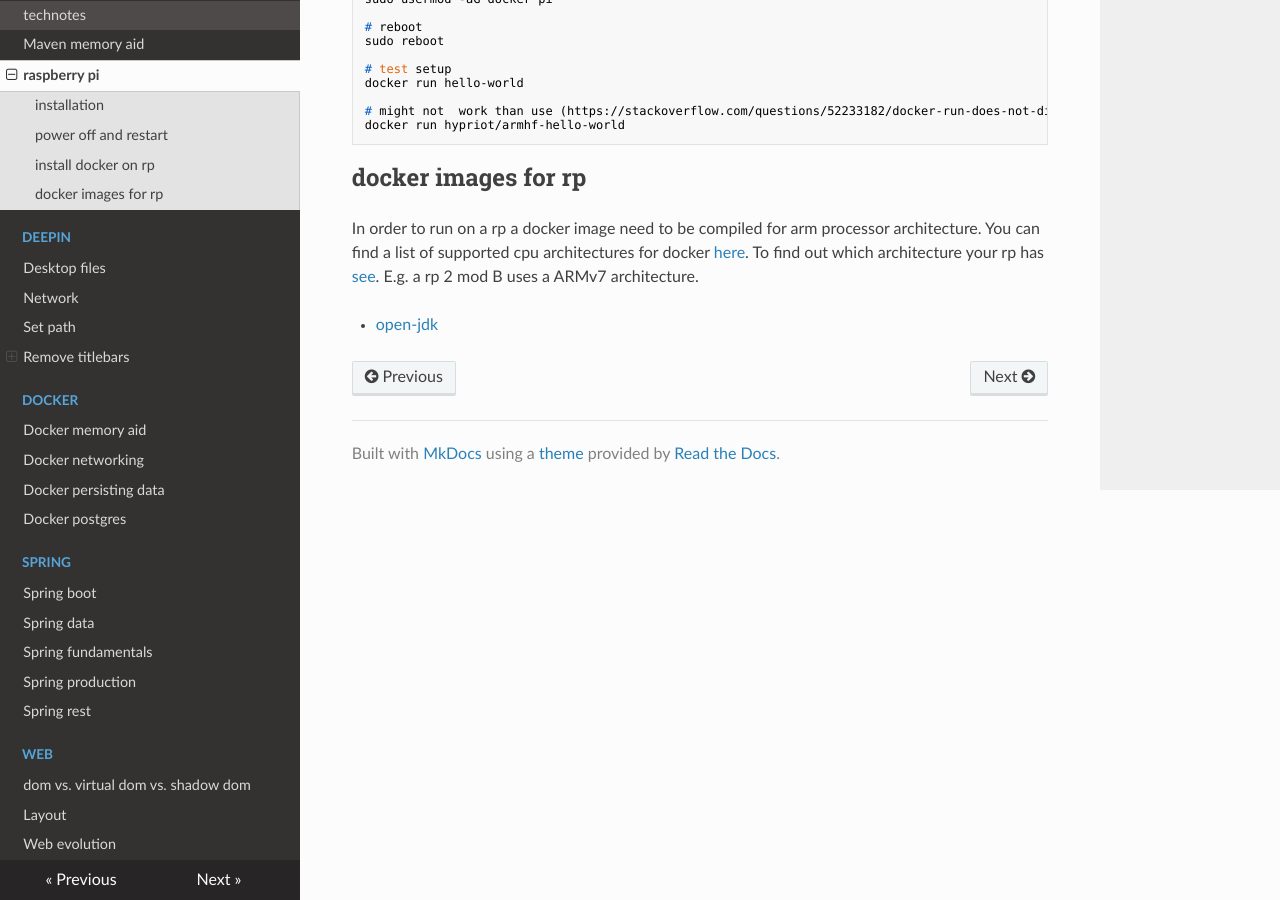
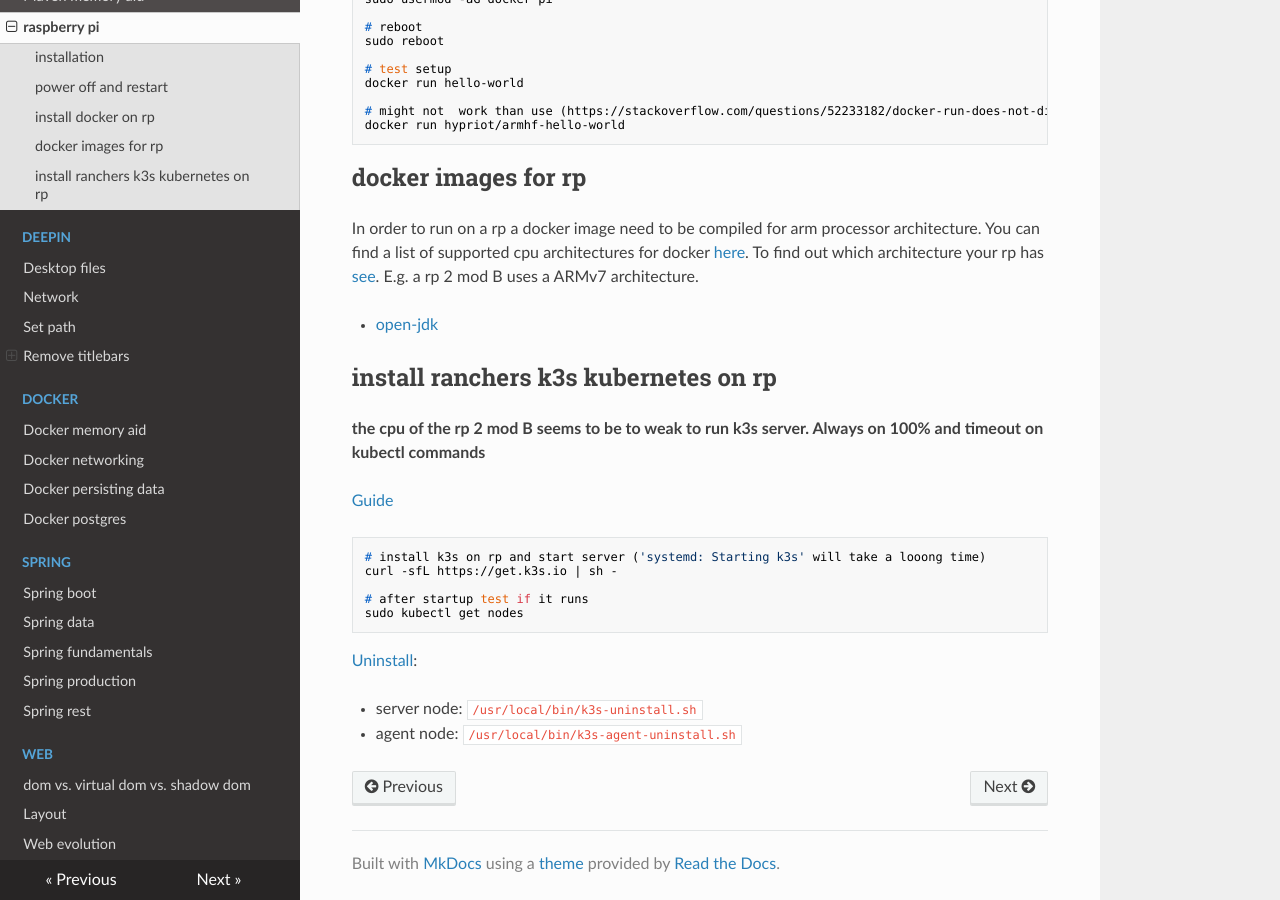
Before and after one commit to organicaudio/useful-code-snippets2, an MkDocs documentation site: the page built from docs/raspberry.md, in a window 1280 px wide and 900 px high, scrolled down 784 px. Built offline with MkDocs 1.6.1, drawn with Linux system fonts in a browser that asks for light colours; nearby versions of some CDN libraries.

Commit message:
k3s on rp

````diff
--- a/docs/raspberry.md
+++ b/docs/raspberry.md
@@ -50,3 +50,22 @@ docker run hypriot/armhf-hello-world
 In order to run on a rp a docker image need to be compiled for arm processor architecture. You can find a list of supported cpu architectures for docker [here](https://github.com/docker-library/official-images#architectures-other-than-amd64). To find out which architecture your rp has [see](https://de.wikipedia.org/wiki/Raspberry_Pi#Hardware). E.g. a rp 2 mod B uses a ARMv7 architecture.
 
 - [open-jdk](https://hub.docker.com/r/balenalib/raspberry-pi-openjdk)
+
+## install ranchers k3s kubernetes on rp
+
+**the cpu of the rp 2 mod B seems to be to weak to run k3s server. Always on 100% and timeout on kubectl commands**
+
+[Guide](https://opensource.com/article/20/3/kubernetes-raspberry-pi-k3s)
+
+```shell
+# install k3s on rp and start server ('systemd: Starting k3s' will take a looong time)
+curl -sfL https://get.k3s.io | sh -
+
+# after startup test if it runs
+sudo kubectl get nodes
+```
+
+[Uninstall](https://rancher.com/docs/k3s/latest/en/installation/uninstall/):
+
+- server node: `/usr/local/bin/k3s-uninstall.sh`
+- agent node: `/usr/local/bin/k3s-agent-uninstall.sh`
````
